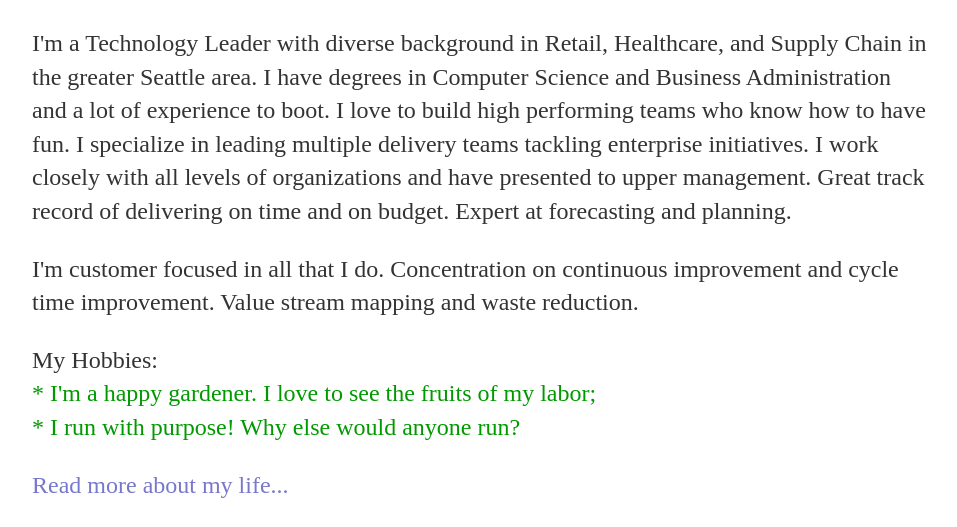
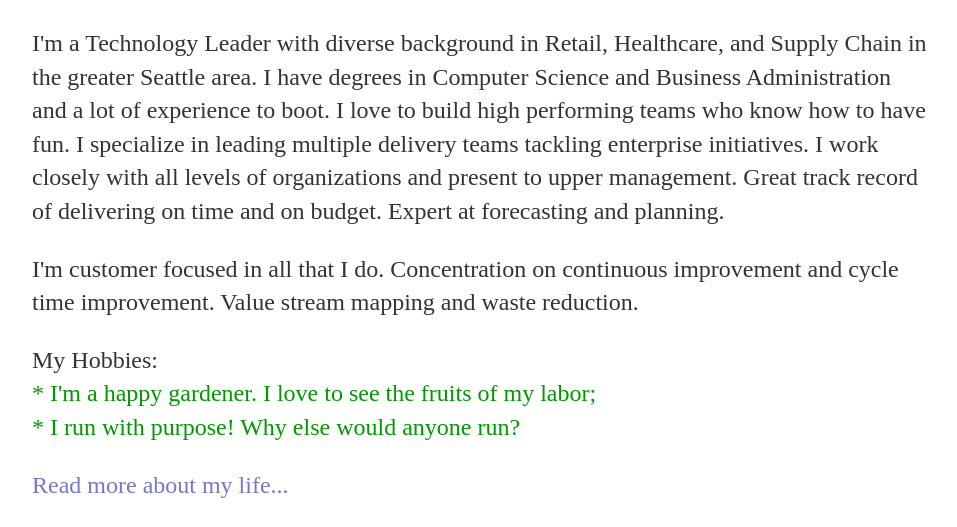
Before and after one commit to mo4dawg/mo4dawg.github.io, a Jekyll site: the page built from index.html, in a window 1280 px wide, cut to the strip 381-908 px from the top of the page. Shown: the whole strip, without its empty margins (160-1117 px from the left). Built offline with Jekyll 4.4.1, drawn with Linux system fonts in a browser that asks for light colours.

Commit message:
Update index.html

```diff
--- a/index.html
+++ b/index.html
@@ -8,7 +8,7 @@
 	<tr> <td><img src="https://cloud.githubusercontent.com/assets/19477681/15613286/a2419606-23e7-11e6-934d-6232354f086b.jpg" width="220" height="280"></td> <td width = "75%" align = "center"><h1>Hi there, I'm Kevin Connell</br>  Senior Technology Leader</h1></td> </tr>
         </table>
         <span></span>
-		<p>I'm a Technology Leader with diverse background in Retail, Healthcare, and Supply Chain in the greater Seattle area.  I have degrees in Computer Science and Business Administration and a lot of experience to boot.  I love to build high performing teams who know how to have fun.  I specialize in leading multiple delivery teams tackling enterprise initiatives.  I work closely with all levels of organizations and have presented to upper management.  Great track record of delivering on time and on budget.  Expert at forecasting and  planning.  </p>
+		<p>I'm a Technology Leader with diverse background in Retail, Healthcare, and Supply Chain in the greater Seattle area.  I have degrees in Computer Science and Business Administration and a lot of experience to boot.  I love to build high performing teams who know how to have fun.  I specialize in leading multiple delivery teams tackling enterprise initiatives.  I work closely with all levels of organizations and present to upper management.  Great track record of delivering on time and on budget.  Expert at forecasting and  planning.  </p>
 		<p>I'm customer focused in all that I do.  Concentration on continuous improvement and cycle time improvement.  Value stream mapping and waste reduction.</p>
 		<p>My Hobbies:</br> <FONT COLOR="009900"> * I'm a happy gardener.  I love to see the fruits of my labor;<br> * I run with purpose!  Why else would anyone run? </FONT></p>
 		<p><span><a href="/about">Read more about my life...</a></p></span>
```
